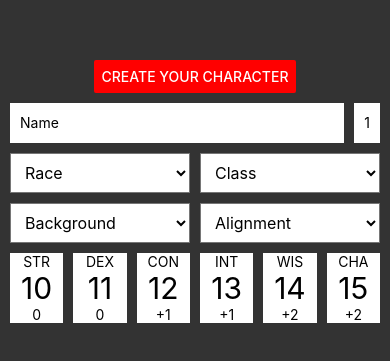
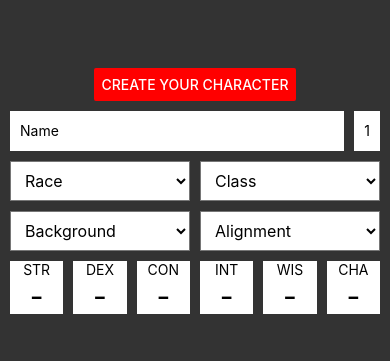
Before and after one commit to saltire/5eCharsheet, a React Native app: screen / in a window 390 px wide. Shown: the part 231-592 px from the top of the page. Built offline with nearby package versions, Linux system fonts and the light colour scheme.

Commit message:
Add eslint config

```diff
--- a/src/Ability.js
+++ b/src/Ability.js
@@ -1,21 +1,6 @@
 import React from 'react';
-import { StyleSheet, Text, TouchableOpacity, View } from 'react-native';
+import { StyleSheet, Text, View } from 'react-native';
 
-
-export default function Ability({ label, score, onPress }) {
-  const mod = score && Math.floor(score / 2) - 5;
-  const sign = score && (mod > 0 ? '+' : (mod < 0 ? '-' : ''));
-
-  return (
-    <TouchableOpacity style={styles.ability} onPress={onPress}>
-      <View>
-        <Text style={styles.abilityText}>{label.slice(0, 3).toUpperCase()}</Text>
-        <Text style={[styles.abilityText, styles.largeText]}>{score}</Text>
-        <Text style={styles.abilityText}>{sign}{mod}</Text>
-      </View>
-    </TouchableOpacity>
-  );
-}
 
 const styles = StyleSheet.create({
   ability: {
@@ -32,3 +17,16 @@ const styles = StyleSheet.create({
     fontSize: 30,
   },
 });
+
+export default function Ability({ label, score }) {
+  const mod = score && Math.floor(score / 2) - 5;
+  const sign = score && (mod > 0 ? '+' : (mod < 0 ? '-' : ''));
+
+  return (
+    <View style={styles.ability}>
+      <Text style={styles.abilityText}>{label.slice(0, 3).toUpperCase()}</Text>
+      <Text style={[styles.abilityText, styles.largeText]}>{score || '-'}</Text>
+      <Text style={styles.abilityText}>{sign}{mod}</Text>
+    </View>
+  );
+}
--- a/src/App.js
+++ b/src/App.js
@@ -1,10 +1,41 @@
 import React, { Component } from 'react';
-import { Button, Modal, StyleSheet, Text, TextInput, View } from 'react-native';
+import { Button, Modal, StyleSheet, Text, TextInput, TouchableOpacity, View } from 'react-native';
 
 import Ability from './Ability';
 import Dropdown from './Dropdown';
 import { races, classes, backgrounds, alignments, abilities } from './data';
 
+
+const styles = StyleSheet.create({
+  container: {
+    flex: 1,
+    alignItems: 'stretch',
+    justifyContent: 'center',
+    backgroundColor: '#333',
+  },
+  row: {
+    flexDirection: 'row',
+    justifyContent: 'space-around',
+    margin: 5,
+  },
+  input: {
+    flex: 1,
+    height: 40,
+    marginHorizontal: 5,
+    paddingHorizontal: 10,
+    paddingVertical: 0,
+    backgroundColor: '#fff',
+    lineHeight: 40,
+  },
+  text: {
+    height: 40,
+    marginHorizontal: 5,
+    paddingHorizontal: 10,
+    paddingVertical: 0,
+    backgroundColor: '#fff',
+    lineHeight: 40,
+  },
+});
 
 export default class App extends Component {
   constructor(props) {
@@ -18,7 +49,7 @@ export default class App extends Component {
         class: '',
         background: '',
         alignment: '',
-        abilities: abilities.reduce((abs, ab, i) => Object.assign(abs, { [ab]: 10 + i }), {}),
+        abilities: abilities.reduce((abs, ab) => Object.assign(abs, { [ab]: null }), {}),
       },
       modal: null,
     };
@@ -86,16 +117,17 @@ export default class App extends Component {
           />
         </View>
 
+        <TouchableOpacity onPress={() => this.setState({ modal: 'abilities' })}>
           <View style={styles.row}>
             {abilities.map(ability => (
               <Ability
                 key={ability}
                 label={ability}
                 score={char.abilities[ability]}
-              onPress={() => this.setState({ modal: 'abilities' })}
               />
             ))}
           </View>
+        </TouchableOpacity>
 
         <Modal
           visible={!!modal}
@@ -113,34 +145,3 @@ export default class App extends Component {
     );
   }
 }
-
-const styles = StyleSheet.create({
-  container: {
-    flex: 1,
-    alignItems: 'stretch',
-    justifyContent: 'center',
-    backgroundColor: '#333',
-  },
-  row: {
-    flexDirection: 'row',
-    justifyContent: 'space-around',
-    margin: 5,
-  },
-  input: {
-    flex: 1,
-    height: 40,
-    marginHorizontal: 5,
-    paddingHorizontal: 10,
-    paddingVertical: 0,
-    backgroundColor: '#fff',
-    lineHeight: 40,
-  },
-  text: {
-    height: 40,
-    marginHorizontal: 5,
-    paddingHorizontal: 10,
-    paddingVertical: 0,
-    backgroundColor: '#fff',
-    lineHeight: 40,
-  },
-});
--- a/src/Dropdown.js
+++ b/src/Dropdown.js
@@ -1,6 +1,17 @@
 import React from 'react';
 import { Picker, StyleSheet } from 'react-native';
 
+
+const styles = StyleSheet.create({
+  select: {
+    flex: 1,
+    height: 40,
+    marginHorizontal: 5,
+    paddingHorizontal: 10,
+    paddingVertical: 0,
+    backgroundColor: '#fff',
+  },
+});
 
 export default function Dropdown({ title, values, value, onUpdate }) {
   return (
@@ -14,14 +25,3 @@ export default function Dropdown({ title, values, value, onUpdate }) {
     </Picker>
   );
 }
-
-const styles = StyleSheet.create({
-  select: {
-    flex: 1,
-    height: 40,
-    marginHorizontal: 5,
-    paddingHorizontal: 10,
-    paddingVertical: 0,
-    backgroundColor: '#fff',
-  },
-});
```
Also changed, not shown: package.json (+7 -1 lines), src/.eslintrc.js (added), 1 other file (tests, documents, lock files or other folders). Lines whose indentation alone changed are shown as unchanged.
